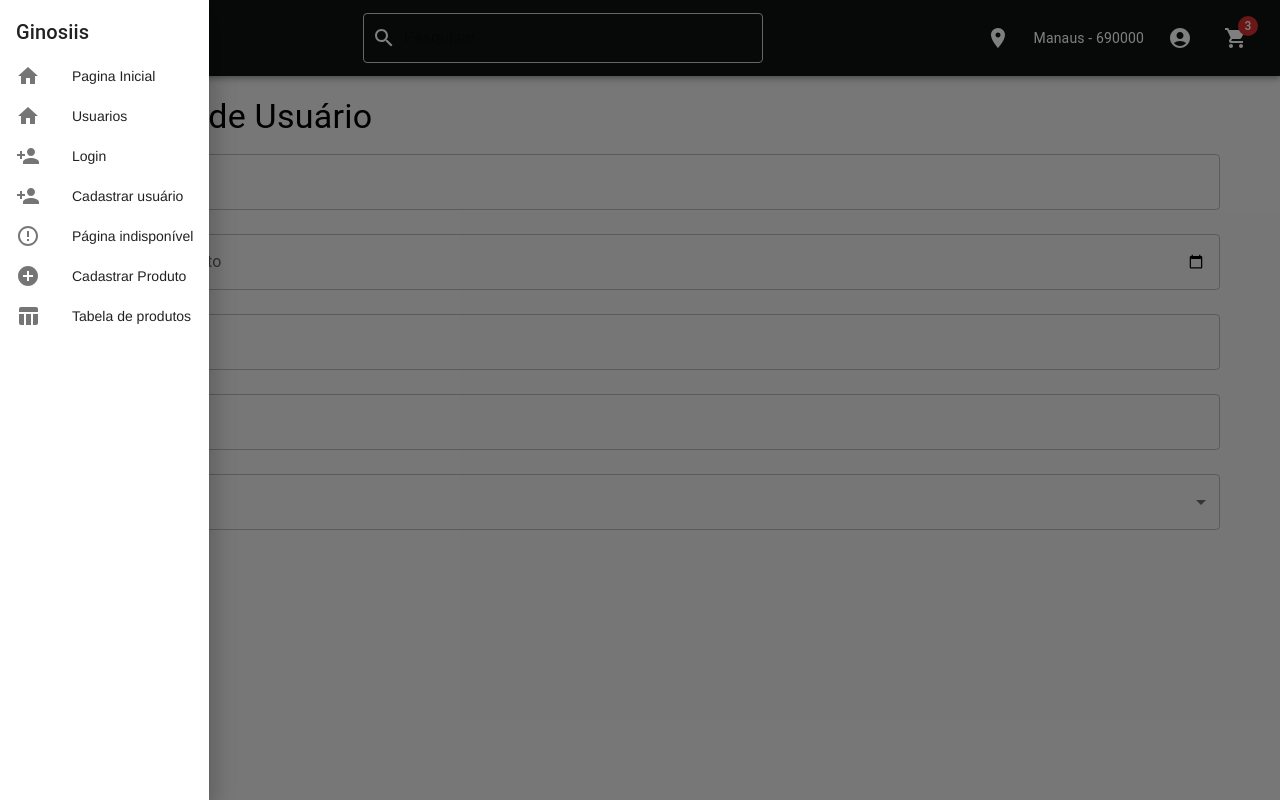
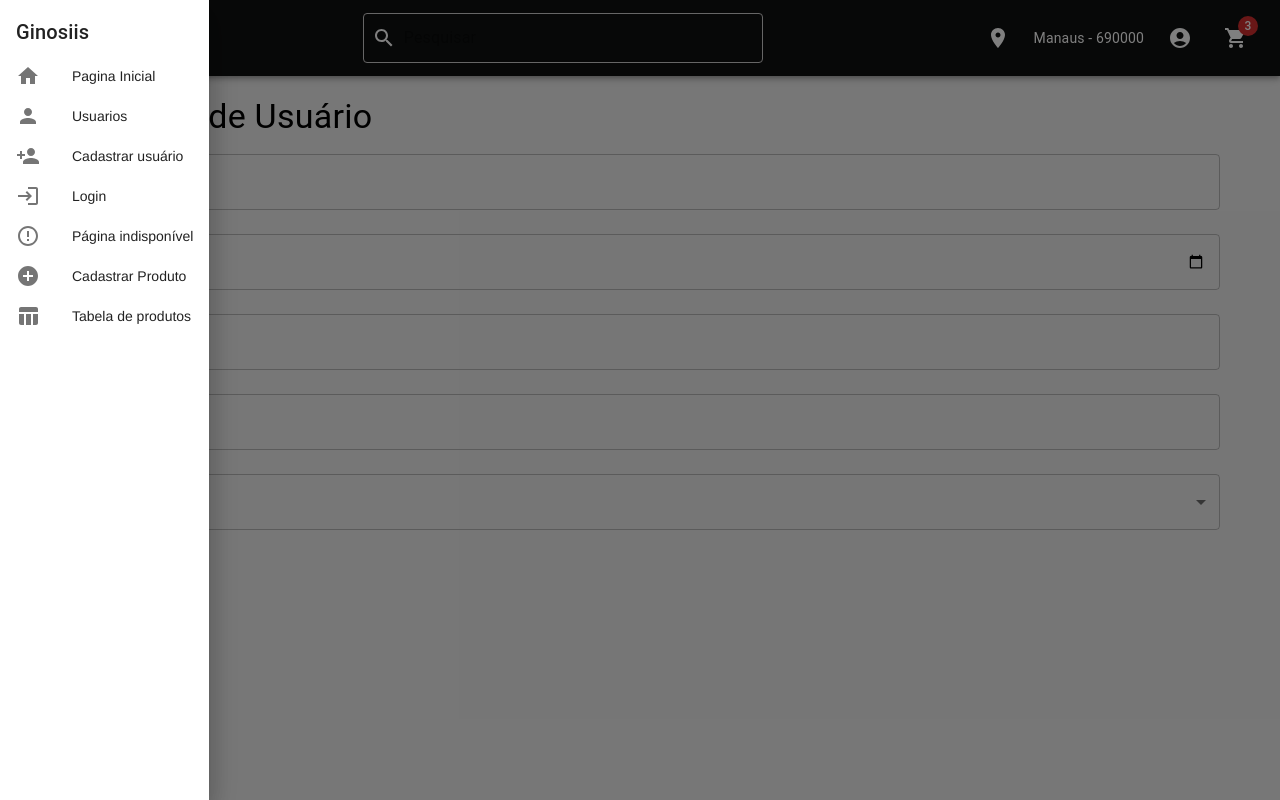
Before and after one commit to Hickelmy/Gnosiis-frontend, a React (Create React App) app: page /registro in a window 1280 px wide. Both pictures are taken after a click on the button 36 px from the left and 38 px from the top of the page. Built offline with nearby package versions, Linux system fonts and the light colour scheme.

Commit message:
refactor: alterando os icones

```diff
--- a/src/components/Navbar/index.tsx
+++ b/src/components/Navbar/index.tsx
@@ -30,7 +30,7 @@ import PersonAddIcon from "@mui/icons-material/PersonAdd";
 import ErrorOutlineIcon from "@mui/icons-material/ErrorOutline";
 import AddCircleIcon from "@mui/icons-material/AddCircle";
 import TableChartIcon from "@mui/icons-material/TableChart";
-
+import PersonIcon from '@mui/icons-material/Person';
 export const Navbar: React.FC = () => {
   const [drawerOpen, setDrawerOpen] = useState(false);
   const [accountMenuAnchor, setAccountMenuAnchor] =
@@ -159,29 +159,13 @@ export const Navbar: React.FC = () => {
           >
             <ListItem button onClick={toggleDrawer(false)}>
               <ListItemIcon>
-                <HomeIcon />
+                <PersonIcon />
               </ListItemIcon>
               <span>Usuarios</span>
             </ListItem>
           </Link>
 
-          <Link
-            to="/login"
-            style={{
-              textDecoration: "none",
-              color: "inherit",
-              display: "flex",
-              alignItems: "center",
-            }}
-          >
-            <ListItem button onClick={toggleDrawer(false)}>
-              <ListItemIcon>
-                <PersonAddIcon />
-              </ListItemIcon>
 
-              <span>Login</span>
-            </ListItem>
-          </Link>
 
           <Link
             to="/registro"
@@ -198,6 +182,24 @@ export const Navbar: React.FC = () => {
               </ListItemIcon>
 
               <span>Cadastrar usuário</span>
+            </ListItem>
+          </Link>
+
+          <Link
+            to="/login"
+            style={{
+              textDecoration: "none",
+              color: "inherit",
+              display: "flex",
+              alignItems: "center",
+            }}
+          >
+            <ListItem button onClick={toggleDrawer(false)}>
+              <ListItemIcon>
+                <LoginIcon />
+              </ListItemIcon>
+
+              <span>Login</span>
             </ListItem>
           </Link>
           <Link
--- a/src/page/Books/index.tsx
+++ b/src/page/Books/index.tsx
@@ -9,6 +9,7 @@ import {
   FormControl,
   InputLabel,
   SelectChangeEvent,
+  Snackbar,
 } from "@mui/material";
 
 interface BookFormData {
@@ -25,6 +26,8 @@ interface BookFormData {
 }
 
 export const AddBook: React.FC = () => {
+  const [snackbarOpen, setSnackbarOpen] = useState(false);
+
   const [formData, setFormData] = useState<BookFormData>({
     nomeDoAutor: "",
     nome: "",
@@ -46,7 +49,7 @@ export const AddBook: React.FC = () => {
     if (name === "anoEdicao" || name === "numEdicao" || name === "preco") {
       value = parseFloat((event as React.ChangeEvent<HTMLInputElement>).target.value);
     } else if (name === "lancamento") {
-      value = new Date(event.target.value as string); // Converta para uma instância de Date
+      value = new Date(event.target.value as string);
     } else {
       value = event.target.value as string;
     }
@@ -68,7 +71,6 @@ export const AddBook: React.FC = () => {
     event.preventDefault();
 
     try {
-      // Converta a data para o formato desejado pela API
       const formattedData = {
         ...formData,
         lancamento: formData.lancamento.toISOString().split('T')[0],
@@ -85,6 +87,8 @@ export const AddBook: React.FC = () => {
       });
 
       if (response.ok) {
+        setSnackbarOpen(true);
+
         console.log("Livro cadastrado com sucesso!");
       } else {
         console.error("Erro ao cadastrar livro:", response.statusText);
@@ -95,6 +99,9 @@ export const AddBook: React.FC = () => {
   };
 
 
+  const handleSnackbarClose = () => {
+    setSnackbarOpen(false);
+  };
 
   return (
     <Container style={{ padding: "20px" }}>
@@ -116,7 +123,7 @@ export const AddBook: React.FC = () => {
         />
         <TextField
           type="date"
-          label="Lançamento"
+          // label="Lançamento"
           value={formData.lancamento}
           onChange={handleChange("lancamento")}
           fullWidth
@@ -194,6 +201,12 @@ export const AddBook: React.FC = () => {
           Cadastrar Livro
         </Button>
       </form>
+      <Snackbar
+        open={snackbarOpen}
+        autoHideDuration={3000}
+        onClose={handleSnackbarClose}
+        message={snackbarOpen ? "Livro cadastrado com sucesso!" : ""}
+      />
     </Container>
   );
 };
--- a/src/page/Home/index.tsx
+++ b/src/page/Home/index.tsx
@@ -5,12 +5,20 @@ import { BookList } from "../../components/Booklist";
 const Home: React.FC = () => {
   return (
     <div>
-      <div style={{ width: '100%', maxWidth: '100%', margin: '0 auto', maxHeight: '70vh', overflow: 'hidden' }}>
-  <Slide />
-</div>
+      <div
+        style={{
+          width: "100%",
+          maxWidth: "100%",
+          margin: "0 auto",
+          maxHeight: "70vh",
+          overflow: "hidden",
+        }}
+      >
+        <Slide />
+      </div>
 
-      <div style={{ padding: '20px'}}>
-      <BookList/>
+      <div style={{ padding: "20px" }}>
+        <BookList />
       </div>
     </div>
   );
--- a/src/page/Register/index.tsx
+++ b/src/page/Register/index.tsx
@@ -62,7 +62,7 @@ export const Register: React.FC = () => {
       />
       <TextField
         type="date"
-        label="Data de Nascimento"
+        // label="Data de Nascimento"
         value={dataNascimento}
         onChange={(e) => setDataNascimento(e.target.value)}
         fullWidth
```
